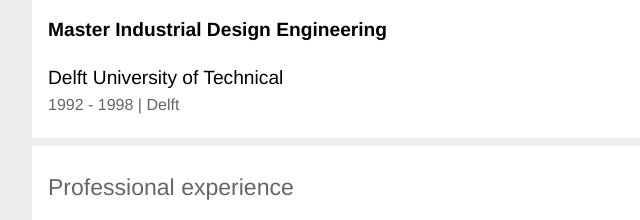
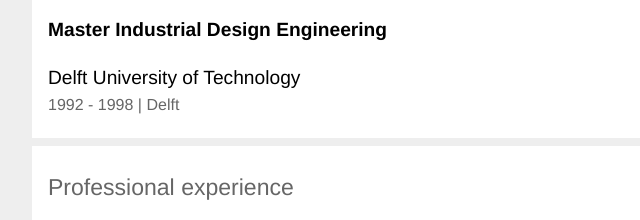
Before and after one commit to andrehaveman/andrehaveman.github.io, a plain HTML site: page index.html in a window 1280 px wide. Shown: the part 579-799 px from the top of the page, 158-798 px from the left. Drawn offline with Linux system fonts and the light colour scheme.

Commit message:
fix typo

```diff
--- a/index.html
+++ b/index.html
@@ -37,7 +37,7 @@
 	<section>
 		<h2>Education</h2>
 		<h3>Master Industrial Design Engineering</h3>
-		<p class="position__company">Delft University of Technical</p>
+		<p class="position__company">Delft University of Technology</p>
 		<p class="position__period">1992 - 1998</p>
 		<p class="position__location">Delft</p>
 	</section>
```
